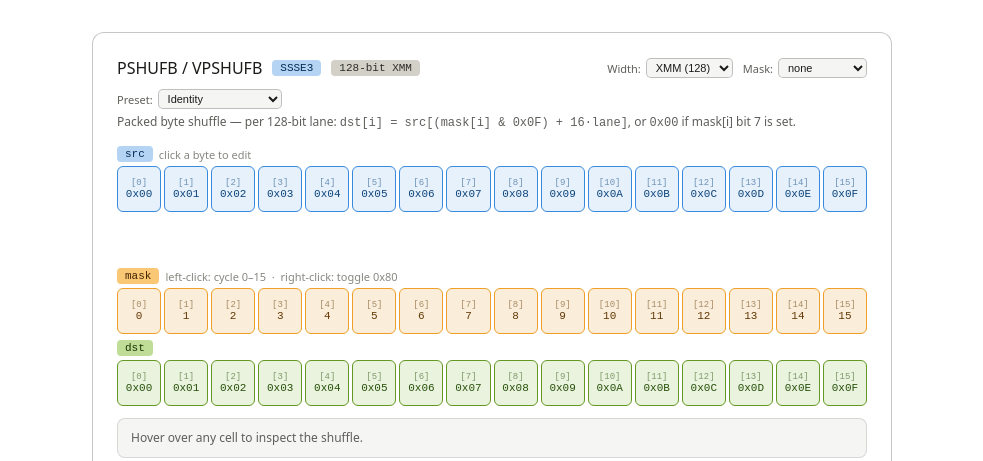
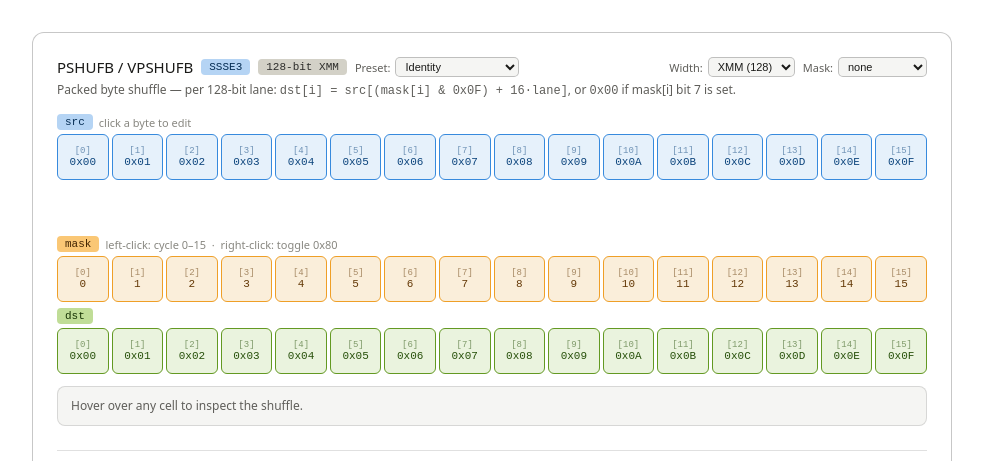
Before and after one commit to serpent7776/simdvis, a plain HTML site: page pshufb.html in a window 1280 px wide. Shown: the top 461 px of the page, without its empty margins (148-1131 px from the left). Drawn offline with Linux system fonts and the light colour scheme.

Commit message:
Keep PSHUFB header on one row across XMM/YMM/ZMM
Moves Preset to the left group, widens the card to 920px, tightens
header gap to 8px, and drops title to 15px so Width and Mask stay
right-aligned on a single row even with the wider AVX-512 badges.

```diff
--- a/pshufb.html
+++ b/pshufb.html
@@ -51,11 +51,11 @@
     border-radius: var(--radius-lg);
     padding: 1.5rem;
     width: 100%;
-    max-width: 800px;
+    max-width: 920px;
   }
 
-  .header { display: flex; align-items: center; gap: 10px; flex-wrap: wrap; margin-bottom: .25rem; }
-  .title { font-size: 16px; font-weight: 500; }
+  .header { display: flex; align-items: center; gap: 8px; flex-wrap: wrap; margin-bottom: .25rem; }
+  .title { font-size: 15px; font-weight: 500; }
   .subtitle { font-size: 12px; color: var(--text2); margin-bottom: 1rem; }
 
   .badge { display: inline-block; font-size: 11px; padding: 2px 8px; border-radius: 4px; font-weight: 500; font-family: var(--font-mono); }
@@ -195,6 +195,17 @@
     <span class="title">PSHUFB / VPSHUFB</span>
     <span class="badge bb" id="isa-badge">SSSE3</span>
     <span class="badge bz" id="width-badge">128-bit XMM</span>
+    <label class="ctl">
+      Preset:
+      <select id="preset" onchange="applyPreset(this.value)">
+        <option value="identity">Identity</option>
+        <option value="reverse">Reverse (per lane)</option>
+        <option value="broadcast">Broadcast [0]</option>
+        <option value="rotate4">Rotate +4</option>
+        <option value="zeroall">Zero all</option>
+        <option value="evens">Pack evens</option>
+      </select>
+    </label>
     <span style="flex:1"></span>
     <label class="ctl">
       Width:
@@ -210,17 +221,6 @@
         <option value="off">none</option>
         <option value="merge">{k1} merge</option>
         <option value="zero">{k1}{z} zero</option>
-      </select>
-    </label>
-    <label class="ctl">
-      Preset:
-      <select id="preset" onchange="applyPreset(this.value)">
-        <option value="identity">Identity</option>
-        <option value="reverse">Reverse (per lane)</option>
-        <option value="broadcast">Broadcast [0]</option>
-        <option value="rotate4">Rotate +4</option>
-        <option value="zeroall">Zero all</option>
-        <option value="evens">Pack evens</option>
       </select>
     </label>
   </div>
```
